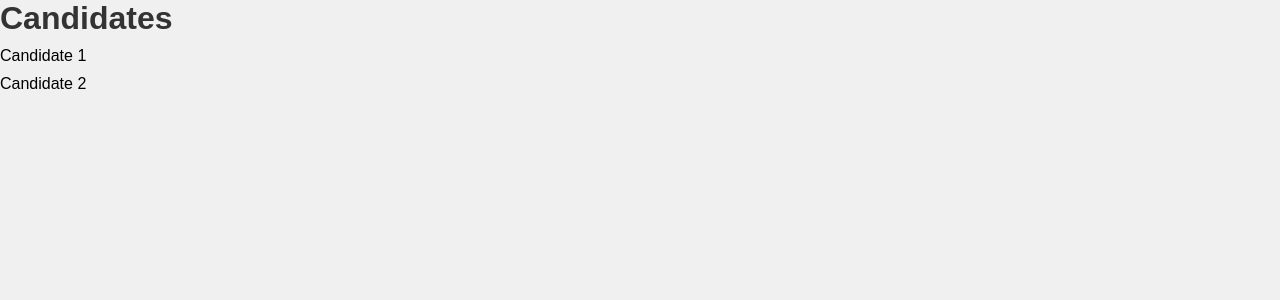
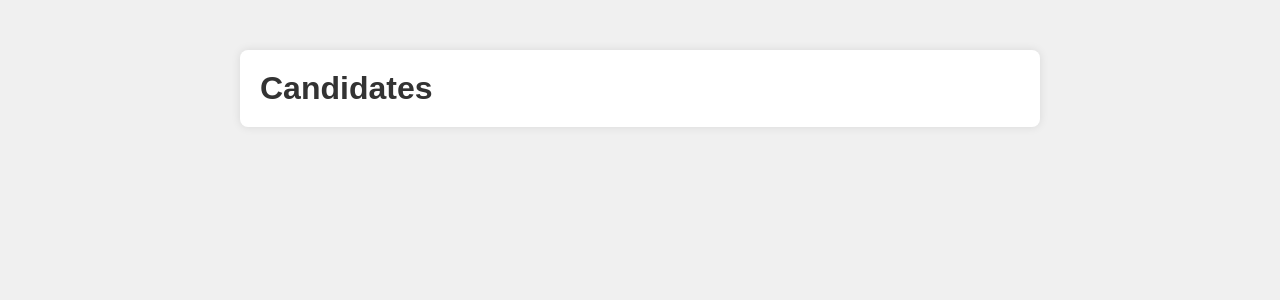
Before and after one commit to Javadamkd/art-fest-management, a Next.js app: page /candidates in a window 1280 px wide. Shown: the top 300 px of the page. Built offline with nearby package versions, Linux system fonts and the light colour scheme.

Commit message:
Update candidates.js

```diff
--- a/pages/candidates.js
+++ b/pages/candidates.js
@@ -1,25 +1,9 @@
-import { useState, useEffect } from 'react';
-
-function CandidatesPage() {
-  const [candidates, setCandidates] = useState([]);
-
-  useEffect(() => {
-    // Fetch data from API or local file
-    fetch('/api/candidates')
-      .then(response => response.json())
-      .then(data => setCandidates(data));
-  }, []);
-
+// pages/candidates.js
+export default function CandidatesPage() {
   return (
-    <div>
+    <div className="container">
       <h1>Candidates</h1>
-      <ul>
-        {candidates.map(candidate => (
-          <li key={candidate.id}>{candidate.name}</li>
-        ))}
-      </ul>
+      {/* Your content goes here */}
     </div>
   );
 }
-
-export default CandidatesPage;
```
